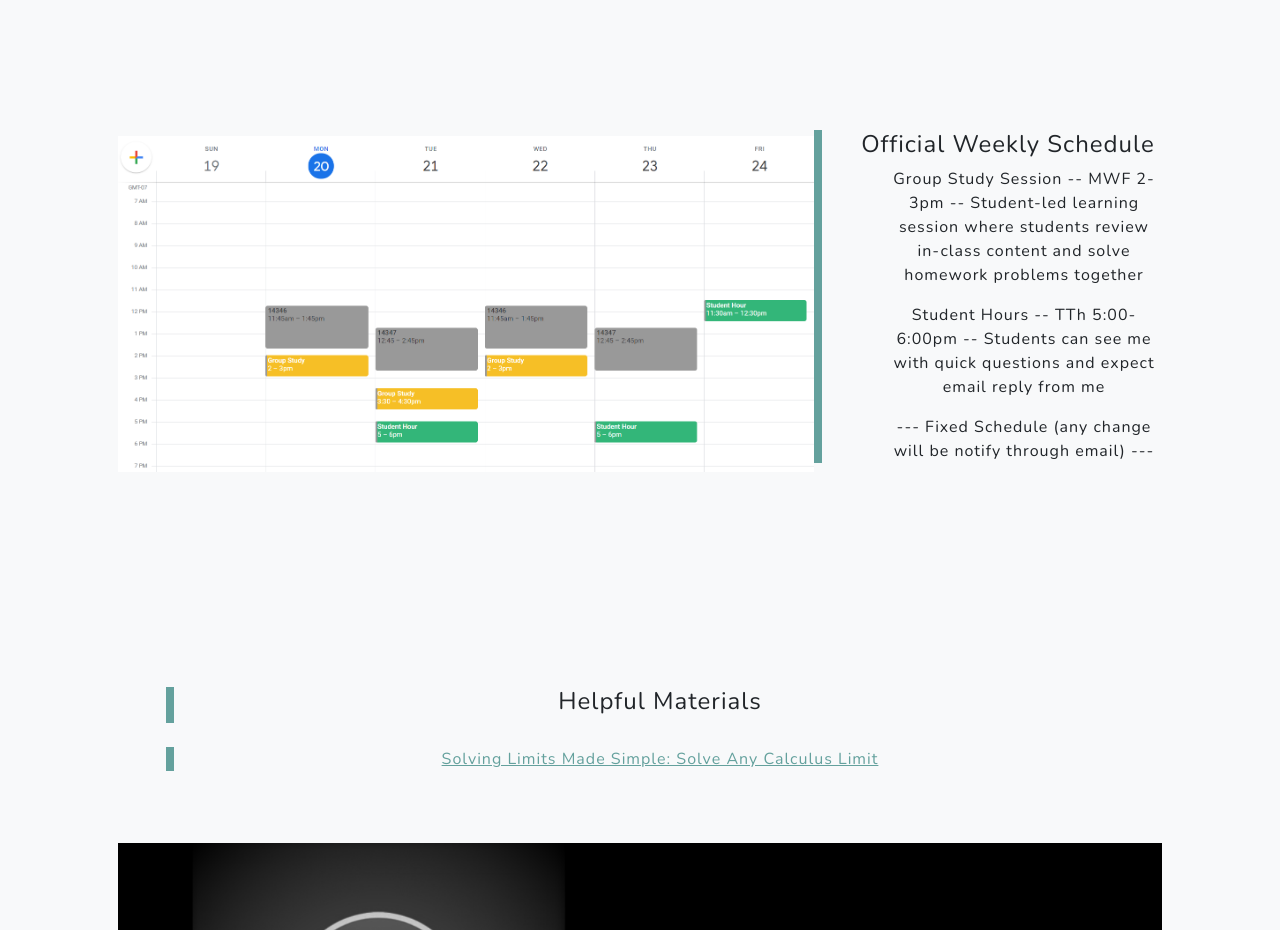
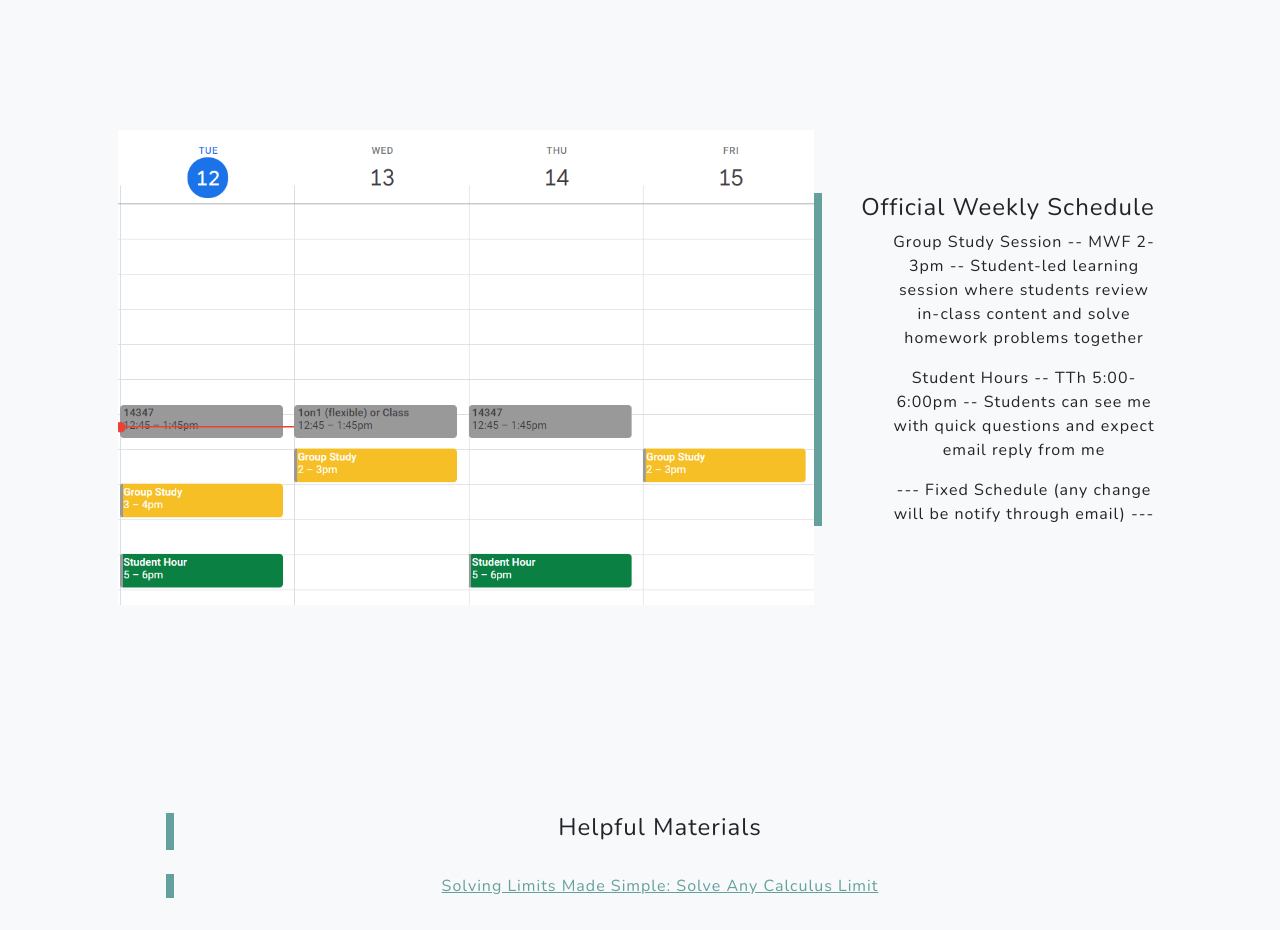
Before and after one commit to napee19/Fall21-Tutoring, a plain HTML site: page index.html in a window 1280 px wide. Shown: the part 2300-3230 px from the top of the page. Drawn offline with nearby package versions, Linux system fonts and the light colour scheme.

Commit message:
W8 Schedule

```diff
--- a/index.html
+++ b/index.html
@@ -65,7 +65,7 @@
             <div class="container px-4 px-lg-5">
                 <!-- Featured Project Row-->
                 <div class="row gx-0 mb-4 mb-lg-5 align-items-center">
-                    <div class="col-xl-8 col-lg-7"><img class="img-fluid mb-3 mb-lg-0" src="assets/img/Content/W5_official_schedule.png" alt="..." /></div>
+                    <div class="col-xl-8 col-lg-7"><img class="img-fluid mb-3 mb-lg-0" src="assets/img/Content/W8 schedule.png" alt="..." /></div>
                     <div class="col-xl-4 col-lg-5">
                         <div class="featured-text text-center text-lg-left">
                             <h4>Official Weekly Schedule</h4>
```
Also changed, not shown: assets/img/Content/W7 schedule.png (added), assets/img/Content/W8 schedule.png (added), assets/img/WS 3.5 2a.png (added), assets/img/WS 3.5 2b.png (added).
